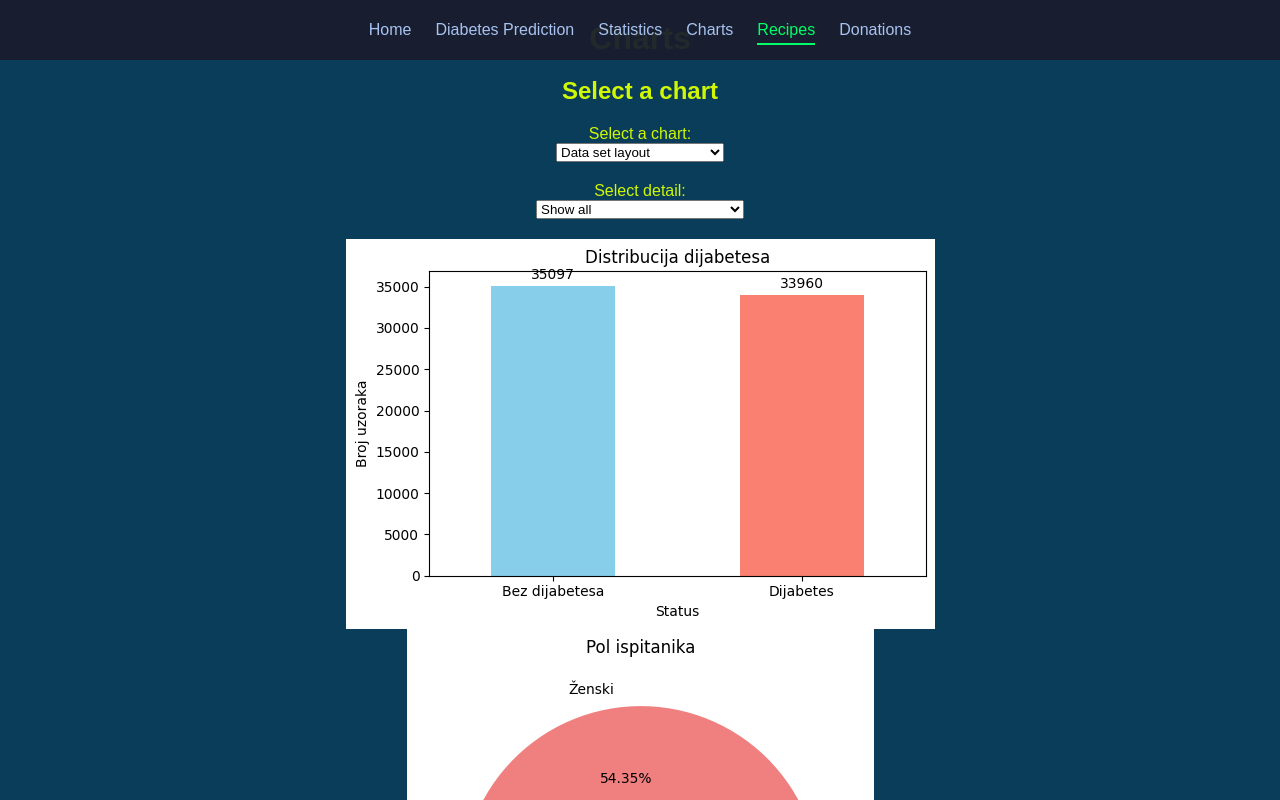
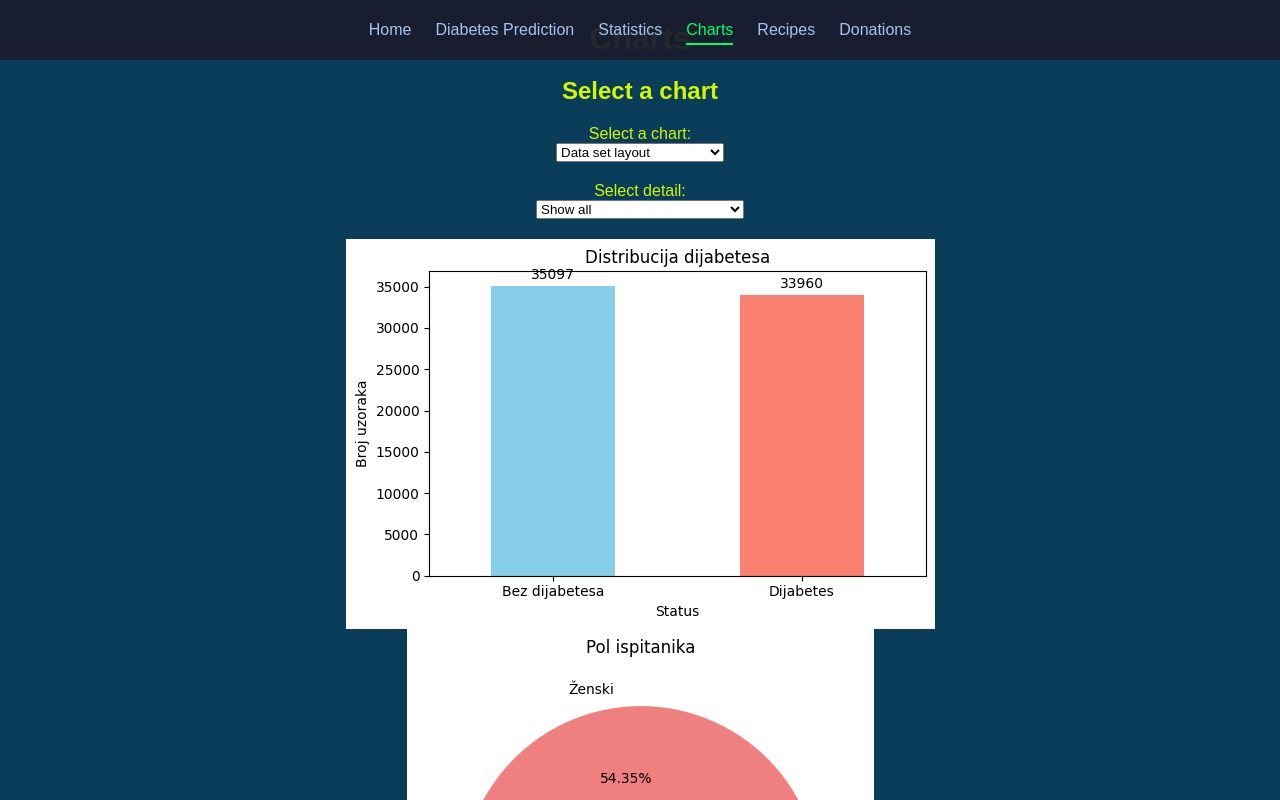
Before and after one commit to krle1978/MyDiabetesTest, a plain HTML site: page charts.html in a window 1280 px wide. Shown: the top 800 px of the page. Drawn offline with Linux system fonts and the light colour scheme.

Commit message:
Active button

```diff
--- a/charts.html
+++ b/charts.html
@@ -4,7 +4,7 @@
     <meta charset="UTF-8">
     <meta name="viewport" content="width=device-width, initial-scale=1.0">
     <title>Charts</title>
-    <link rel="icon" type="image/jpeg" href="./pics/diabetes_logo.jpg">
+    <link rel="icon" type="image/jpeg" href="./pics/diabetes_logo_1.png">
     <link rel="stylesheet" href="styles/style.css"> <!-- glavni CSS -->
     <link rel="stylesheet" href="styles/charts.css"> <!-- glavni CSS -->
 
@@ -17,8 +17,8 @@
             <li><a href="index.html">Home</a></li>
             <li><a href="diabetes-prediction.html">Diabetes Prediction</a></li>
             <li><a href="statistics.html">Statistics</a></li>
-            <li><a href="charts.html">Charts</a></li>
-            <li><a href="recipes.html" class="active">Recipes</a></li>
+            <li><a href="charts.html" class="active">Charts</a></li>
+            <li><a href="recipes.html">Recipes</a></li>
             <li><a href="donations.html">Donations</a></li>
         </ul>
 
```
